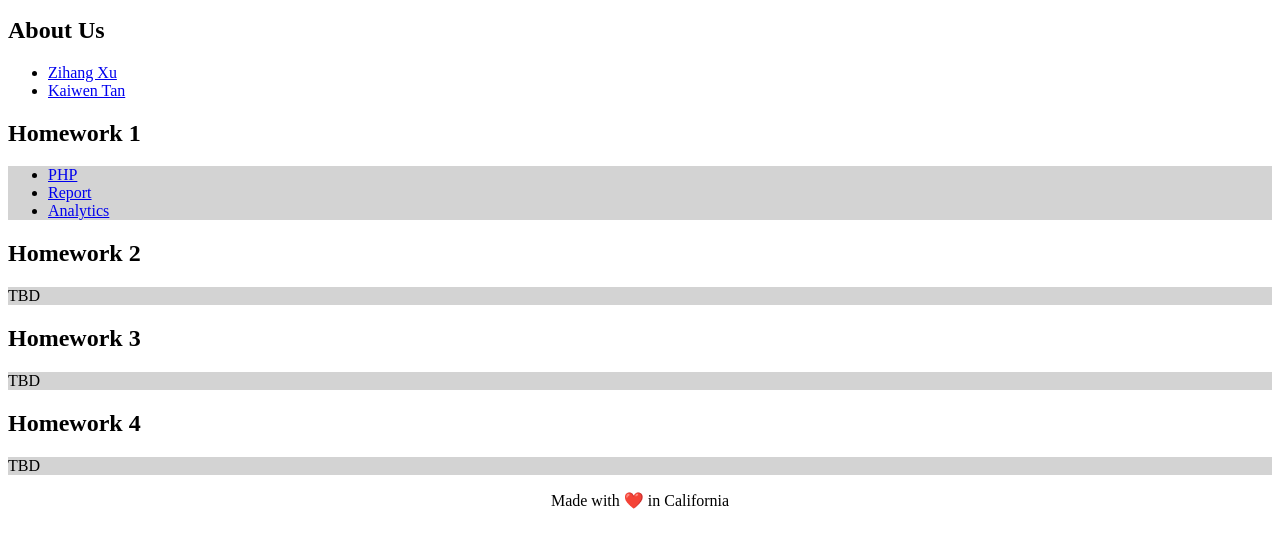
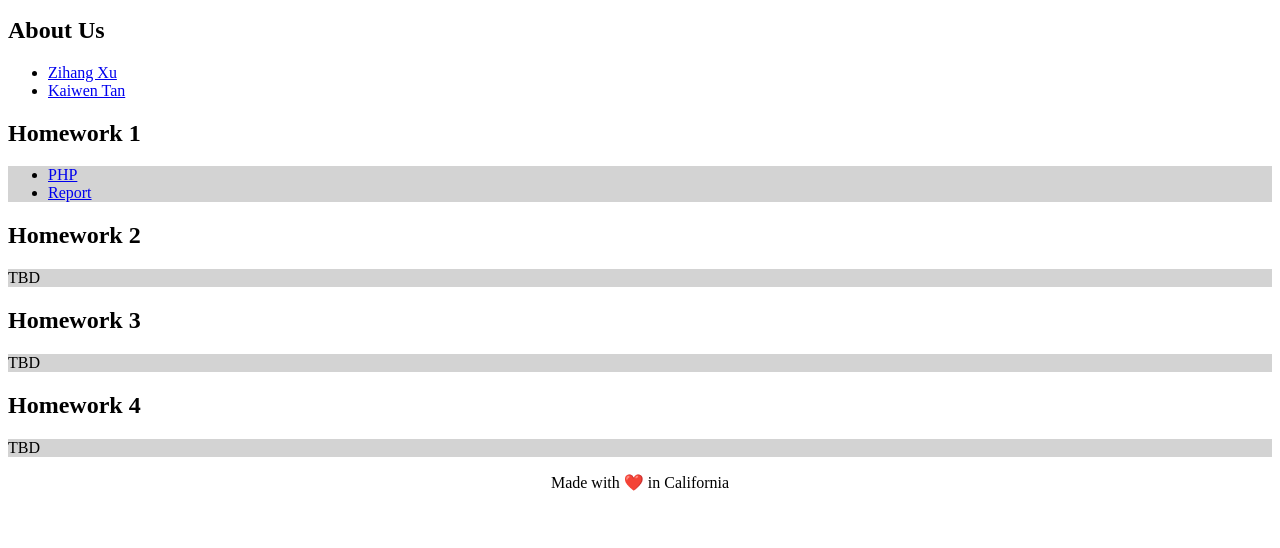
Before and after one commit to watermelonsugarhi/cse135site, a plain HTML site: page index.html in a window 1280 px wide. Shown: the part 148-696 px from the top of the page. Drawn offline with Linux system fonts and the light colour scheme.

Commit message:
Update index.html
delete hw1 analysis link

```diff
--- a/index.html
+++ b/index.html
@@ -33,7 +33,6 @@
         <ul>
             <li><a href="hw1/hello.php">PHP</a></li>
             <li><a href="hw1/report.html">Report</a></li>
-            <li><a href="hw1/analytics.html">Analytics</a></li>
           </ul>
       </nav>
 
```
